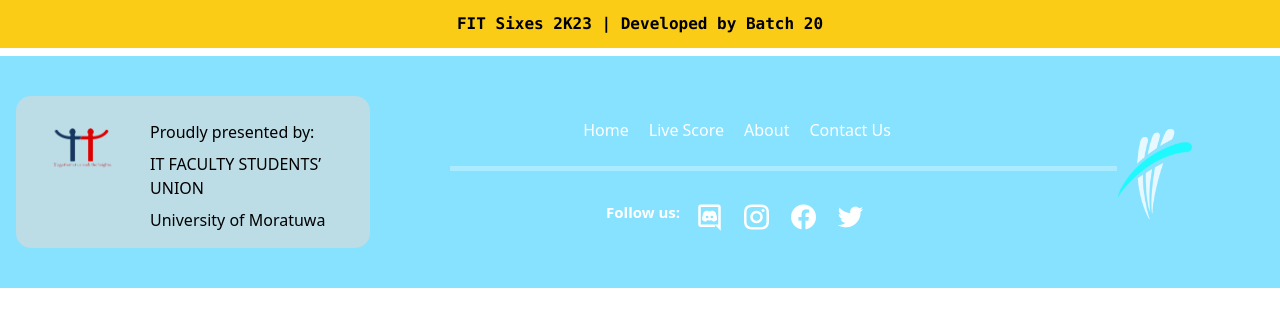
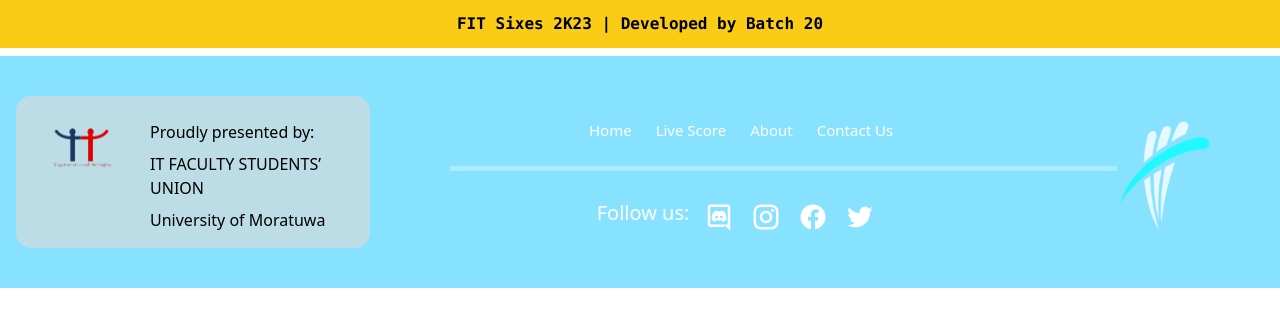
Before and after one commit to FIT-Sixes/FIT-sixes-official, a React (Vite) app: page /footer in a window 1280 px wide. Shown: the top 326 px of the page. Built offline with nearby package versions, Linux system fonts and the light colour scheme.

Commit message:
Update Footer.jsx

```diff
--- a/src/components/Footer/Footer.jsx
+++ b/src/components/Footer/Footer.jsx
@@ -11,7 +11,7 @@ const Footer = () => {
                      {/*===========footer left=========*/}
 
 
-                     <div className=" sm:w-2/5 p-4  mb-6 sm:flex items-center justify-center">
+                     <div className="sm:w-2/5 p-4 mb-6 sm:flex items-center justify-center ml-auto">
 
                       <div className="bg-[#D9D9D9] bg-opacity-[0.65] p-4 rounded-[15px] mr-50 flex">
 
@@ -37,33 +37,33 @@ const Footer = () => {
 
 
                     <div>
-                        <ul className='flex items-center justify-center gap-5 pr-8 mt-6'>
+                        <ul className='flex items-center justify-center gap-6 pr-6 mt-6'>
                             <li>
-                            <a className='text-white font-[400]' href='#'>Home</a>
+                            <a className='text-white font-[400] text-[15px]' href='#'>Home</a>
                             </li>
 
                             <li>
-                            <a className='text-white font-[400]' href='#'>Live Score</a>
+                            <a className='text-white font-[400] text-[15px]' href='#'>Live Score</a>
                             </li>
 
                             <li>
-                            <a className='text-white font-[400]' href='#'>About</a>
+                            <a className='text-white font-[400] text-[15px]' href='#'>About</a>
                             </li>
 
                             <li>
-                            <a className='text-white font-[400]' href='#'>Contact Us</a>
+                            <a className='text-white font-[400] text-[15px]' href='#'>Contact Us</a>
                             </li>
 
                         </ul>
                     </div>
 
 
-                    <div className='border-b border-white border-[4px] border-opacity-[0.3] flex w-[110%] justify-center mt-6'></div>
+                    <div className='border-b border-white border-[4px] border-opacity-[0.3] hidden md:flex w-[110%] justify-center mt-6'></div>
 
 
                       <div className='flex items-center justify-center gap-4 flex-wrap md:gap-3 pr-8 mt-6 mb-5'>
 
-                        <span className='text-white font-[600] text-[15px]'>
+                        <span className='text-white font-[400] text-[20px]'>
                           Follow us:
                         </span>
 
@@ -96,8 +96,8 @@ const Footer = () => {
                     <div className="w-full sm:w-1/6 p-4 mb-8">
 
 
-                      <div className="w-2/3 ">
-                      <img src={Logo1} alt='' className='h-100 mr-40'/>
+                      <div className="w-3/3 ">
+                      <img src={Logo1} alt='' className='w-32 h-43 md:flex hidden mr-40'/>
                       </div>
 
 
```
